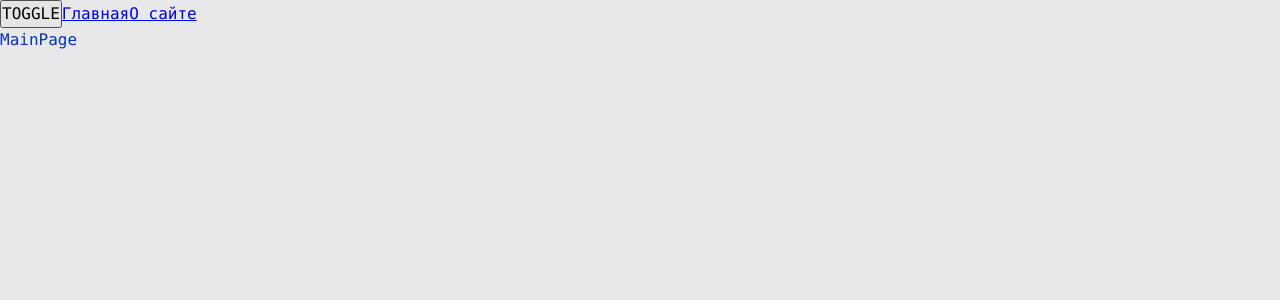
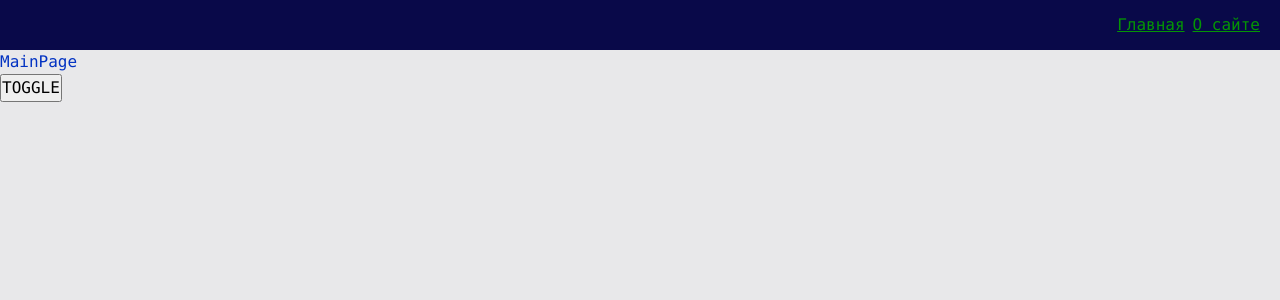
Before and after one commit to DanilaNagornyi/social-group, a React app: page / in a window 1280 px wide. Shown: the top 300 px of the page. Built offline with nearby package versions, Linux system fonts and the light colour scheme.

Commit message:
Create navbar and link

```diff
--- a/src/app/App.tsx
+++ b/src/app/App.tsx
@@ -6,6 +6,7 @@
 import {AboutPage} from "pages/AboutPage";
 import {MainPage} from "pages/MainPage";
 import {AppRouter} from "app/providers/router";
+import {Navbar} from "widgets/Navbar";
 
 
 const App = () => {
@@ -13,10 +14,9 @@
 
   return (
     <div className={classNames('app', {}, [theme])}>
+      <Navbar/>
+      <AppRouter/>
       <button onClick={toggleTheme}>TOGGLE</button>
-      <Link to={'/'}>Главная</Link>
-      <Link to={'/about'}>О сайте</Link>
-      <AppRouter/>
     </div>
   );
 };
--- a/src/app/styles/themes/dark.scss
+++ b/src/app/styles/themes/dark.scss
@@ -1,6 +1,9 @@
 .app.dark {
-    --bg-color: #090949;
+  --bg-color: #090949;
+  --inverted-bg-color: #e8e8ea;
 
-    --primary-color: #049604;
-    --secondary-color: #04ff04;
+  --primary-color: #049604;
+  --secondary-color: #04ff04;
+  --inverted-primary-color: #0232c2;
+  --inverted-secondary-color: #0453ff;
 }
--- a/src/app/styles/themes/normal.scss
+++ b/src/app/styles/themes/normal.scss
@@ -1,6 +1,9 @@
 :root {
-    --bg-color: #e8e8ea;
+  --bg-color: #e8e8ea;
+  --inverted-bg-color: #090949;
 
-    --primary-color: #0232c2;
-    --secondary-color: #0449e0;
+  --primary-color: #0232c2;
+  --secondary-color: #0855ff;
+  --inverted-primary-color: #049604;
+  --inverted-secondary-color: #04ff04;
 }
--- a/src/app/styles/variables/global.scss
+++ b/src/app/styles/variables/global.scss
@@ -8,4 +8,8 @@
   --font-size-l: 24px;
   --font-line-l: 32px;
   --font-l: var(--font-size-l) / var(--font-line-l) var(--font-family-main);
+
+  // Размеры
+
+  --navbar-height: 50px;
 }
--- a/src/shared/lib/classNames/classNames.ts
+++ b/src/shared/lib/classNames/classNames.ts
@@ -1,10 +1,9 @@
-
 type Mods = Record<string, boolean | string>
 
-export function classNames(cls: string, mods: Mods, additional: string[]): string {
+export function classNames(cls: string, mods?: Mods, additional?: string[]): string {
   return [
     cls,
-        ...additional,
+    ...additional.filter(Boolean),
     ...Object.entries(mods)
       .filter(([className, value]) => Boolean(value))
       .map(([className]) => className)
--- /dev/null
+++ b/src/shared/ui/AppLink/AppLink.module.scss
@@ -0,0 +1,11 @@
+.AppLink {
+  color: var(--primary-color);
+}
+
+.primary {
+  color: var(--primary-color);
+}
+
+.secondary {
+  color: var(--inverted-primary-color);
+}
--- /dev/null
+++ b/src/shared/ui/AppLink/AppLink.tsx
@@ -0,0 +1,34 @@
+import {classNames} from "shared/lib/classNames/classNames";
+import s from './AppLink.module.scss';
+import {Link, LinkProps} from "react-router-dom";
+import {FC} from "react";
+
+export enum AppLinkTheme {
+  PRIMARY = 'primary',
+  SECONDARY = 'secondary',
+}
+
+interface AppLinkProps extends LinkProps {
+  className?: string;
+  theme?: AppLinkTheme;
+}
+
+export const AppLink: FC<AppLinkProps> = (props) => {
+  const {
+    to,
+    theme = AppLinkTheme.PRIMARY,
+    className,
+    children,
+    ...restProps
+  } = props;
+
+  return (
+    <Link
+      to={to}
+      className={classNames(s.AppLink, {}, [className, s[theme]])}
+      {...restProps}
+    >
+      {children}
+    </Link>
+  );
+};
--- /dev/null
+++ b/src/widgets/Navbar/index.ts
@@ -0,0 +1,5 @@
+import {Navbar} from "./ui/Navbar";
+
+export {
+  Navbar,
+}
--- /dev/null
+++ b/src/widgets/Navbar/ui/Navbar.module.scss
@@ -0,0 +1,16 @@
+.Navbar {
+  display: flex;
+  align-items: center;
+  justify-content: flex-end;
+
+  width: 100%;
+  height: var(--navbar-height);
+  padding: 20px;
+
+  background: var(--inverted-bg-color);
+}
+
+.navLink {
+  display: flex;
+  gap: 8px;
+}
--- /dev/null
+++ b/src/widgets/Navbar/ui/Navbar.tsx
@@ -0,0 +1,20 @@
+import type {FC} from 'react';
+import React from 'react';
+import {classNames} from "shared/lib/classNames/classNames";
+import s from './Navbar.module.scss';
+import {AppLink, AppLinkTheme} from "shared/ui/AppLink/AppLink";
+
+interface NavbarProps {
+  className?: string;
+}
+
+export const Navbar: FC<NavbarProps> = ({className}) => {
+  return (
+    <div className={classNames(s.Navbar, {}, [className])}>
+      <div className={s.navLink}>
+        <AppLink theme={AppLinkTheme.SECONDARY} to={'/'}>Главная</AppLink>
+        <AppLink theme={AppLinkTheme.SECONDARY} to={'/about'}>О сайте</AppLink>
+      </div>
+    </div>
+  );
+};
```
Lines whose indentation alone changed are shown as unchanged.
